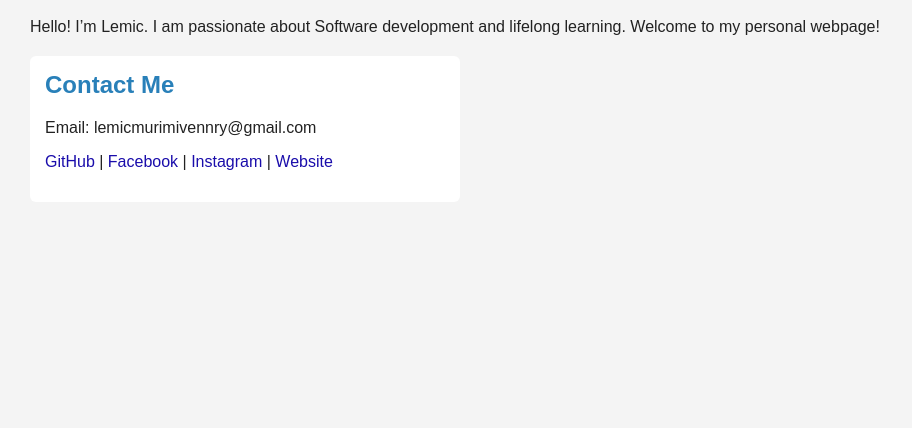
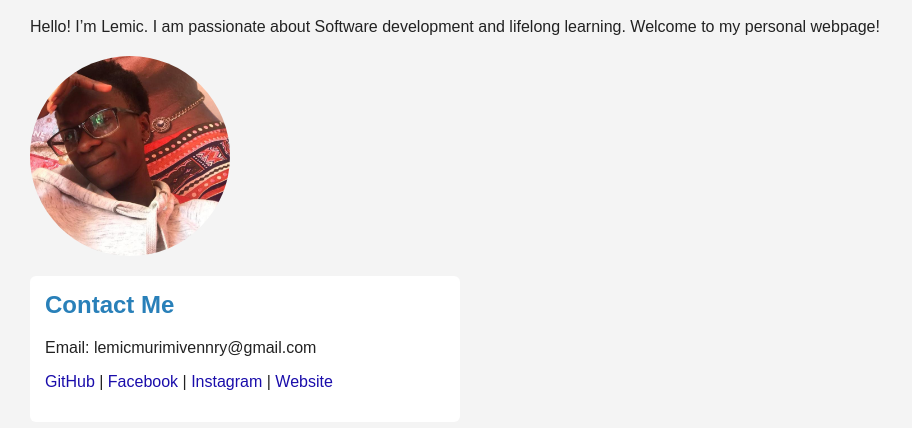
Before and after one commit to project8082/lemic, a plain HTML site: page index.html in a window 1280 px wide. Shown: the part 70-498 px from the top of the page, without its empty margins (0-912 px from the left). Drawn offline with Linux system fonts and the light colour scheme.

Commit message:
Update index.html

```diff
--- a/index.html
+++ b/index.html
@@ -14,7 +14,8 @@
   <!-- Brief Description -->
   <p>Hello! I’m Lemic. I am passionate about Software development and lifelong learning. Welcome to my personal webpage!</p>
 
-
+  <!-- Profile Picture -->
+  <img src="profile.jpg" alt="lemic's profile photo" width="200">
 
   <!-- Contact Section -->
   <section>
```
